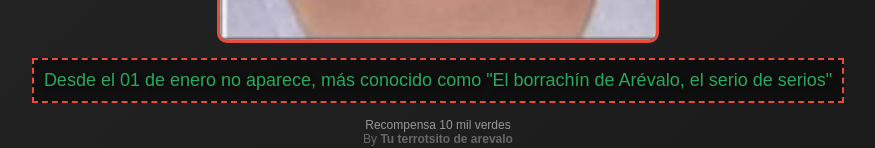
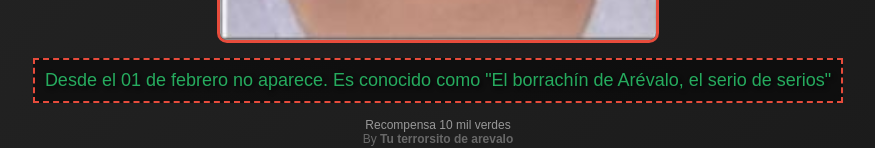
Before and after one commit to AnonyMovsJs/se--busca, a plain HTML site: page index.html in a window 1280 px wide. Shown: the part 649-797 px from the top of the page, without its empty margins (202-1077 px from the left). Drawn offline with Linux system fonts and the light colour scheme.

Commit message:
Commit 3

```diff
--- a/index.html
+++ b/index.html
@@ -137,13 +137,13 @@
     <img src="peña.png" alt="Foto de Chikio Peña">
 
     <div class="adornos">
-      <p class="graffiti">Desde el 01 de enero no aparece, más conocido como "El borrachín de Arévalo, el serio de serios"</p>
+      <p class="graffiti">Desde el 01 de febrero no aparece. Es conocido como "El borrachín de Arévalo, el serio de serios"</p>
     </div>
 
     <footer>
       Recompensa 10 mil verdes
       <br>
-      <span style="color: #888;">By <strong>Tu terrotsito de arevalo</strong></span>
+      <span style="color: #888;">By <strong>Tu terrorsito de arevalo</strong></span>
     </footer>
   </div>
 </body>
```
